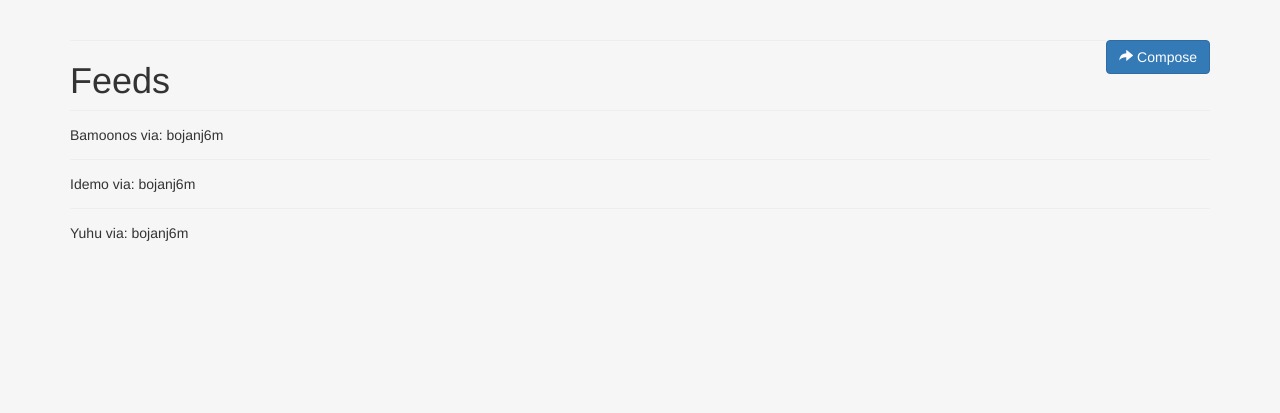
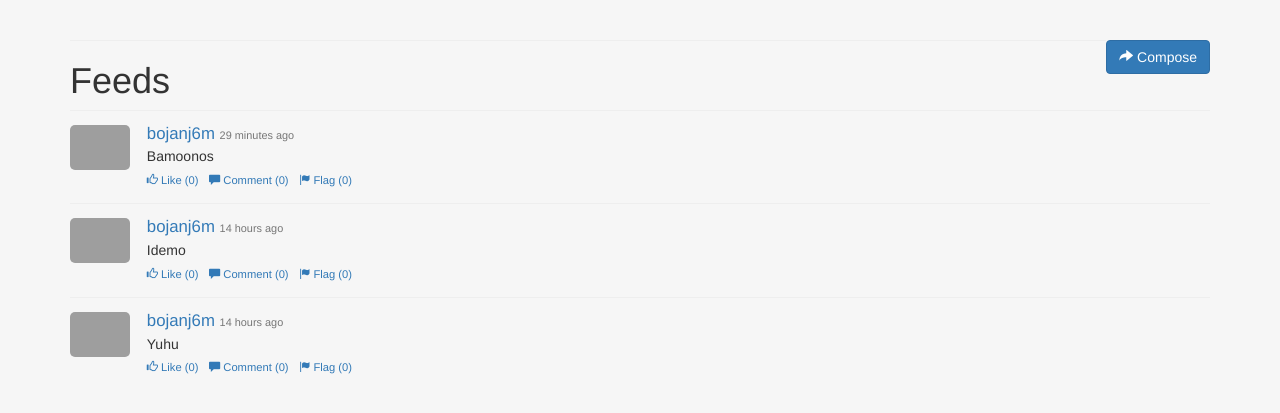
Before and after one commit to rendezvous3/Bootcamp, a Django app: page / in a window 1280 px wide. Shown: the part 52-465 px from the top of the page. Run offline with Django 3.2, Linux system fonts and the light colour scheme; data comes from the database, SQL or seed files in the repository; some libraries are stand-ins or nearby versions; grey boxes are pictures that could not be loaded.

Commit message:
Added partial_feed.html into home.html

```diff
--- a/App/bootcamp/core/templates/core/home.html
+++ b/App/bootcamp/core/templates/core/home.html
@@ -30,7 +30,7 @@
 	</div>
 	<ul class="stream">
 	{% for feed in feeds %}
-		<li>{{ feed.post }} via: {{ feed.user }}</li>
+		{% include 'feeds/partial_feed.html' with feed=feed %}
 	{% endfor %}
 	</ul>
 
--- /dev/null
+++ b/App/bootcamp/feeds/templates/feeds/partial_feed.html
@@ -0,0 +1,13 @@
+{% load humanize %}
+<li feed-id="{{ feed.pk }}">
+	<a href="#"><img src="http://vitorfs.com/img/picture.jpg" class="user"></a>
+	<div class="post">
+		<h3><a href="#">{{ feed.user }}</a> <small>{{ feed.date|naturaltime }}</small></h3>
+		<p>{{ feed.post }}</p>
+    	<div class="interaction">
+      	<a href="#"><span class="glyphicon glyphicon-thumbs-up"></span> Like (0)</a>
+      	<a href="#"><span class="glyphicon glyphicon-comment"></span> Comment (0)</a>
+      	<a href="#"><span class="glyphicon glyphicon-flag"></span> Flag (0)</a>
+    </div>
+	</div>
+</li>
```
Also changed, not shown: 2 other files.
